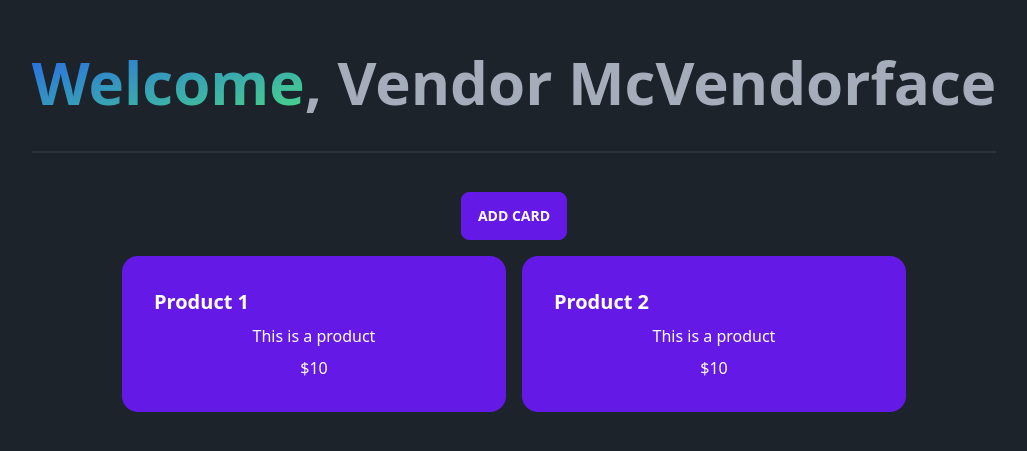
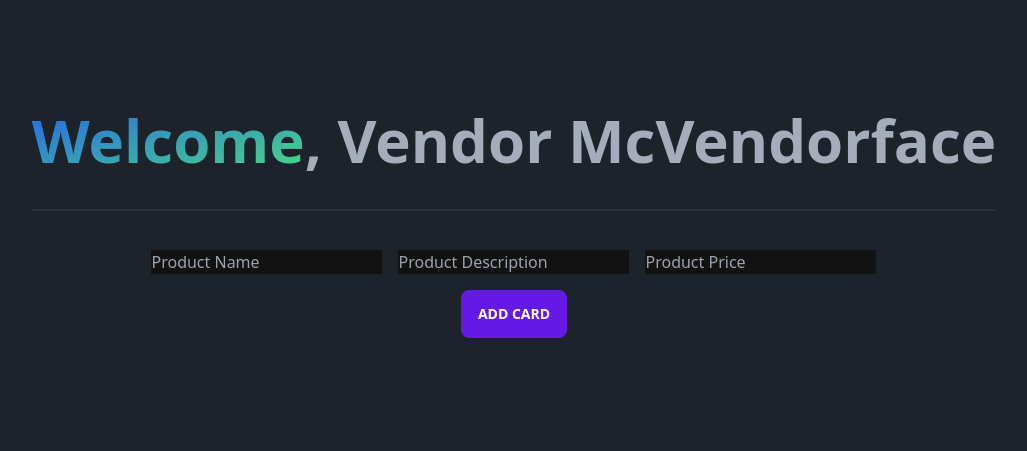
Before and after one commit to CloutOps/SkipAhead, a Next.js app: page /vendor in a window 1280 px wide. Shown: the part 111-562 px from the top of the page, without its empty margins (126-1153 px from the left). Built offline with nearby package versions, Linux system fonts and the light colour scheme.

Commit message:
add main vendor page functionality

```diff
--- a/app/vendor/page.tsx
+++ b/app/vendor/page.tsx
@@ -4,21 +4,13 @@ import { useState } from "react";
 import ProductCard from "../_components/ProductCardVendor";
 import { Product } from "../types";
 
+let idTemp = 1;
+
 export default function Home() {
-  const [products, setProducts] = useState<Product[]>([
-    {
-      id: 1,
-      title: "Product 1",
-      description: "This is a product",
-      price: 10,
-    },
-    {
-      id: 2,
-      title: "Product 2",
-      description: "This is a product",
-      price: 10,
-    },
-  ]);
+  const [products, setProducts] = useState<Product[]>([]);
+  const [tempProductName, setProductName] = useState<string>();
+  const [tempProductDescription, setProductDescription] = useState<string>("");
+  const [tempProductPrice, setProductPrice] = useState<string>("0");
 
   const addProduct = (product: Product) => {
     setProducts([...products, product]);
@@ -34,16 +26,21 @@ export default function Home() {
       </h1>
 
       <div className="divider"></div>
-
+      <div className="flex flex-row flex-wrap items-center justify-center gap-4">
+        <input type="text" name="title" placeholder="Product Name" onChange={(productName) => { setProductName(productName.target.value); }}></input>
+        <input type="text" name="description" placeholder="Product Description" onChange={(productDescription) => { setProductDescription(productDescription.target.value); }} />
+        <input type="text" name="price" placeholder="Product Price" onChange={(productPrice) => { setProductPrice(productPrice.target.value); }}></input>
+      </div>
       <button
         className="btn btn-primary"
         onClick={() => {
           addProduct({
-            id: 3,
-            title: "Product 3",
-            description: "This is a product",
-            price: 10,
+            id: idTemp,
+            title: idTemp + "). " + tempProductName,
+            description: tempProductDescription,
+            price: Number(tempProductPrice),
           });
+          idTemp += 1;
         }}
       >
         Add Card
```
